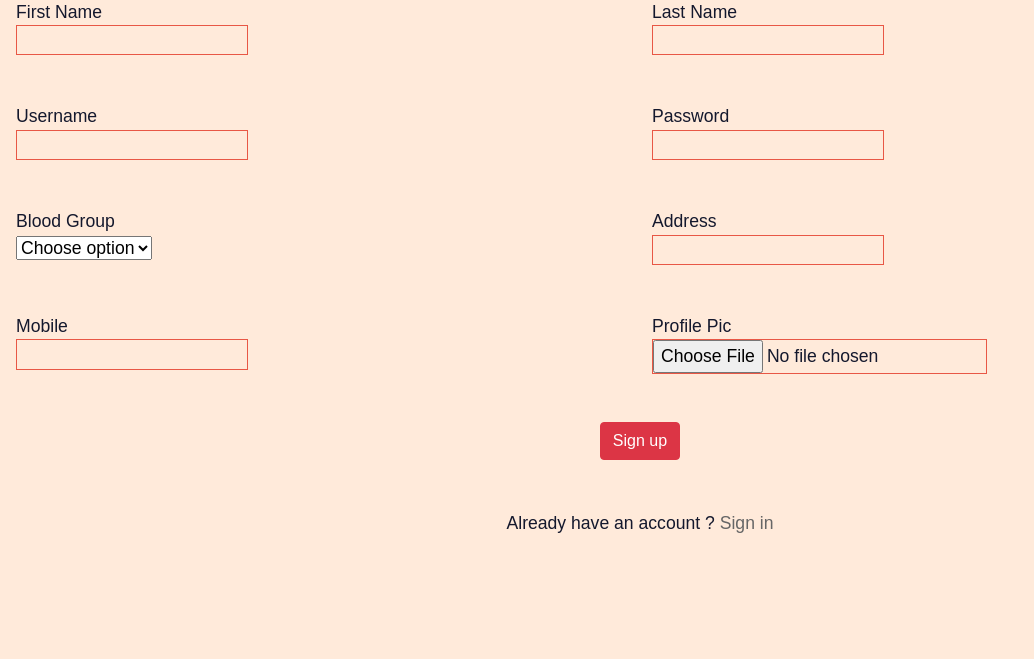
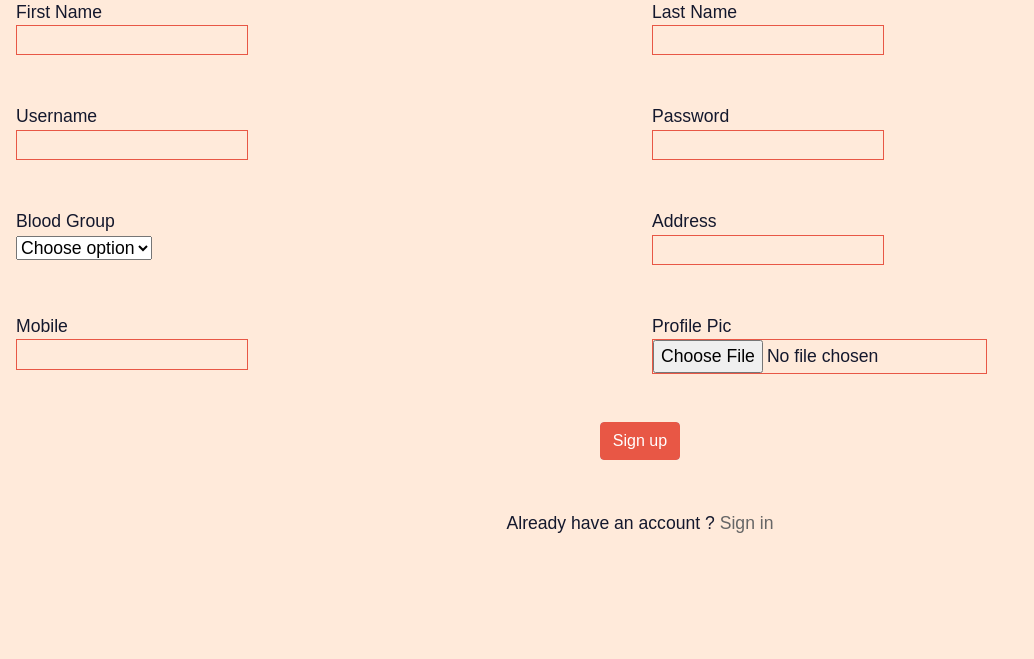
Before and after one commit to Ray0Emma/DjangoBloodBank, a Django app: page /donor/donorsignup in a window 1280 px wide. Shown: the part 351-1010 px from the top of the page, without its empty margins (0-1034 px from the left). Run offline with Django 3.2, Linux system fonts and the light colour scheme; some libraries are stand-ins or nearby versions.

Commit message:
fix: fixed donor signin and signup

```diff
--- a/templates/donor/donorlogin.html
+++ b/templates/donor/donorlogin.html
@@ -33,7 +33,7 @@
 
 
 
-                        <div calass="text-center">
+                        <div class="text-center">
                             <button class="btn btn--radius-2 btn-primary" type="submit">Login</button>
                         </div>
                     </form>
--- a/templates/donor/donorsignup.html
+++ b/templates/donor/donorsignup.html
@@ -107,7 +107,7 @@
 
 
                         <div class="text-center">
-                            <button class="btn btn--radius-2 btn-danger" type="submit">Sign up</button>
+                            <button class="btn btn--radius-2 btn-primary" type="submit">Sign up</button>
                         </div>
                     </form>
                     <br>
```
Also changed, not shown: static/profile_pic/Donor/my.jpeg (added).
